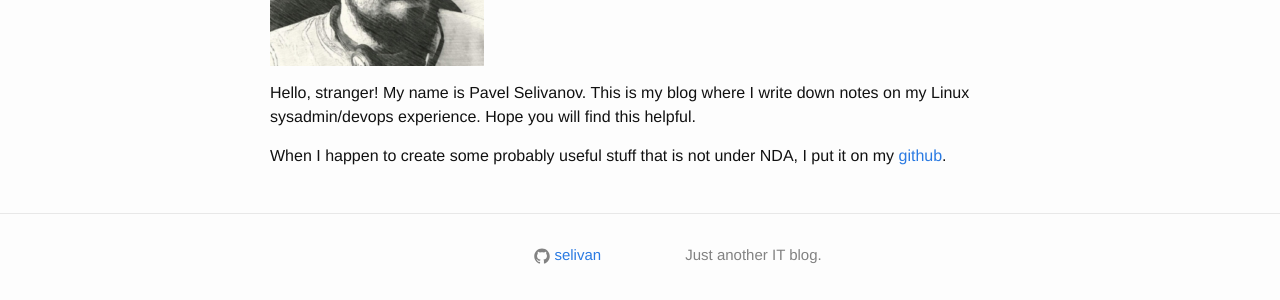
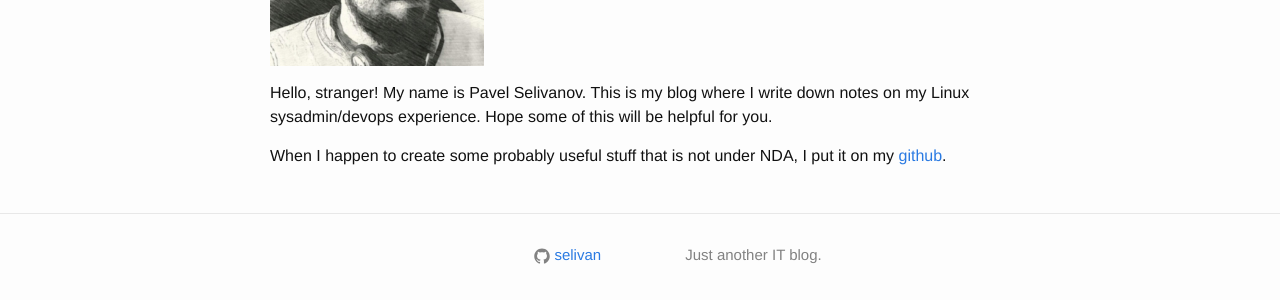
Before and after one commit to selivan/selivan.github.io, a Jekyll site: the page built from about/index.md, in a window 1280 px wide. Shown: the part 240-540 px from the top of the page. Built offline with Jekyll 4.4.1, drawn with Linux system fonts in a browser that asks for light colours.

Commit message:
changed /about

```diff
--- a/about/index.md
+++ b/about/index.md
@@ -3,6 +3,6 @@ layout: default
 ---
 ![photo](/cv/my_profile_picture_small.jpg)
 
-Hello, stranger! My name is Pavel Selivanov. This is my blog where I write down notes on my Linux sysadmin/devops experience. Hope you will find this helpful.
+Hello, stranger! My name is Pavel Selivanov. This is my blog where I write down notes on my Linux sysadmin/devops experience. Hope some of this will be helpful for you.
 
 When I happen to create some probably useful stuff that is not under NDA, I put it on my [github](https://github.com/selivan).
```
